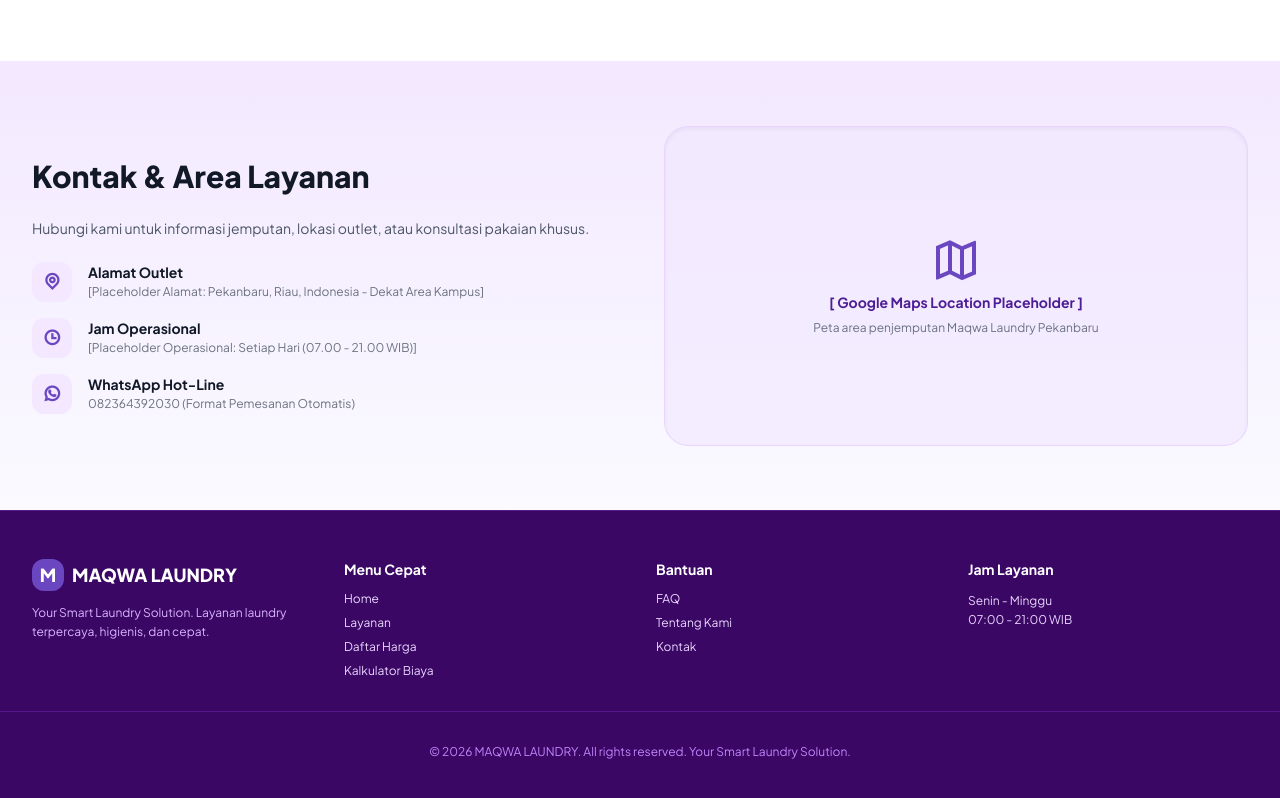
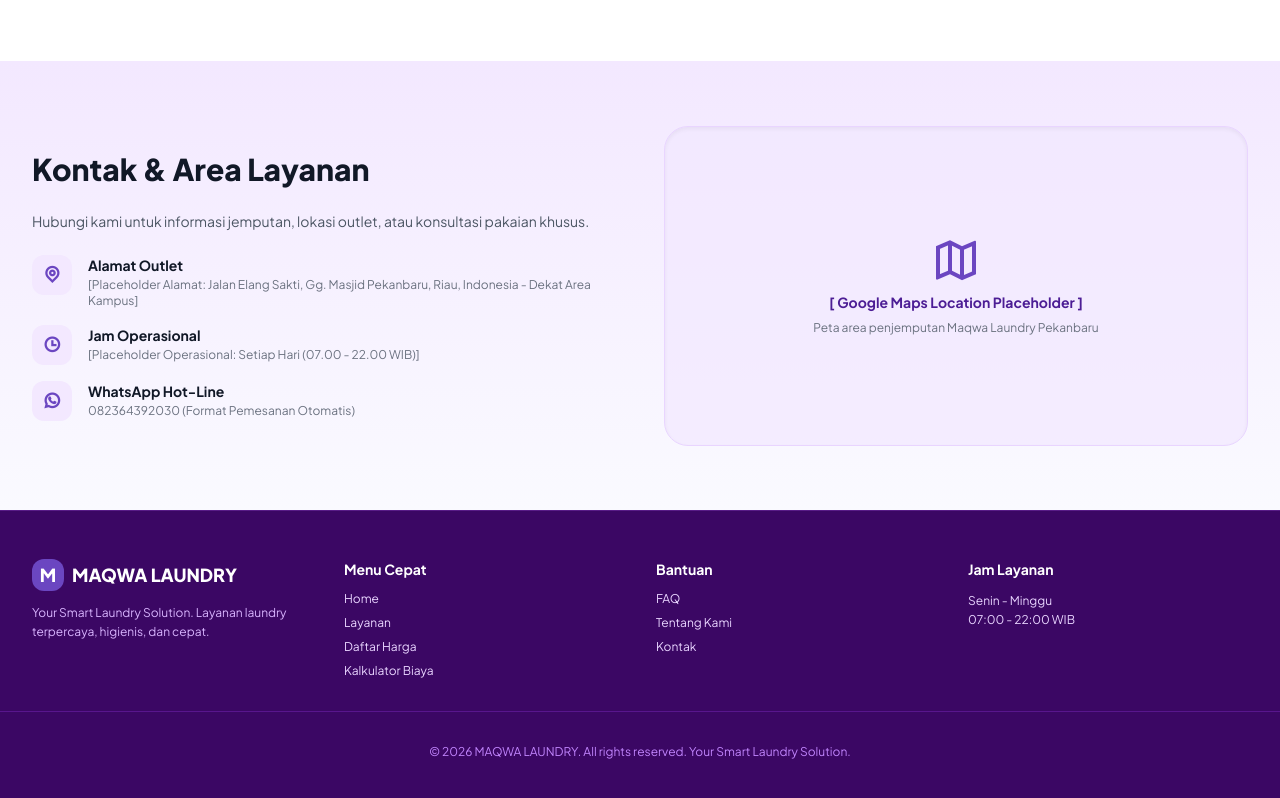
Before and after one commit to laundrymaqwa/maqwa.laundry, a plain HTML site: page index.html in a window 1280 px wide. Shown: the part 5897-6695 px from the top of the page. Drawn offline with nearby package versions, Linux system fonts and the light colour scheme.

Commit message:
Update index.html

```diff
--- a/index.html
+++ b/index.html
@@ -459,7 +459,7 @@ j=d.createElement(s),dl=l!='dataLayer'?'&l='+l:'';j.async=true;j.src=
             </div>
             <div>
               <h4 class="font-bold text-gray-900">Alamat Outlet</h4>
-              <p class="text-xs text-gray-500 mt-0.5">[Placeholder Alamat: Pekanbaru, Riau, Indonesia - Dekat Area Kampus]</p>
+              <p class="text-xs text-gray-500 mt-0.5">[Placeholder Alamat: Jalan Elang Sakti, Gg. Masjid Pekanbaru, Riau, Indonesia - Dekat Area Kampus]</p>
             </div>
           </div>
 
@@ -469,7 +469,7 @@ j=d.createElement(s),dl=l!='dataLayer'?'&l='+l:'';j.async=true;j.src=
             </div>
             <div>
               <h4 class="font-bold text-gray-900">Jam Operasional</h4>
-              <p class="text-xs text-gray-500 mt-0.5">[Placeholder Operasional: Setiap Hari (07.00 - 21.00 WIB)]</p>
+              <p class="text-xs text-gray-500 mt-0.5">[Placeholder Operasional: Setiap Hari (07.00 - 22.00 WIB)]</p>
             </div>
           </div>
 
@@ -525,7 +525,7 @@ j=d.createElement(s),dl=l!='dataLayer'?'&l='+l:'';j.async=true;j.src=
 
       <div>
         <h4 class="font-bold text-white mb-3 text-sm">Jam Layanan</h4>
-        <p class="text-xs text-purple-200 leading-relaxed">Senin - Minggu<br>07:00 - 21:00 WIB</p>
+        <p class="text-xs text-purple-200 leading-relaxed">Senin - Minggu<br>07:00 - 22:00 WIB</p>
       </div>
     </div>
 
```
